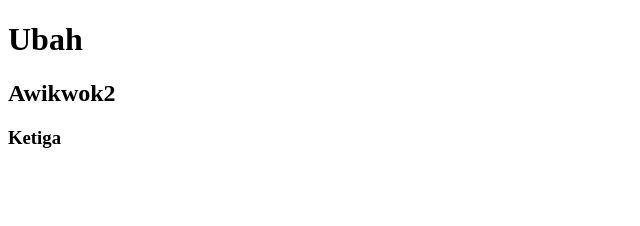
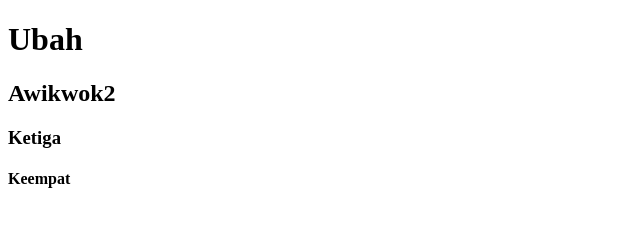
Before and after one commit to rakhagans37/belajar-github, a plain HTML site: page backend.html in a window 1280 px wide. Shown: the full height of the page, 0-640 px from the left. Drawn offline with Linux system fonts and the light colour scheme.

Commit message:
backend-keempat

```diff
--- a/backend.html
+++ b/backend.html
@@ -9,5 +9,6 @@
     <h1>Ubah</h1>
     <h2>Awikwok2</h2>
     <h3>Ketiga</h3>
+    <h4>Keempat</h4>
 </body>
 </html>
```
